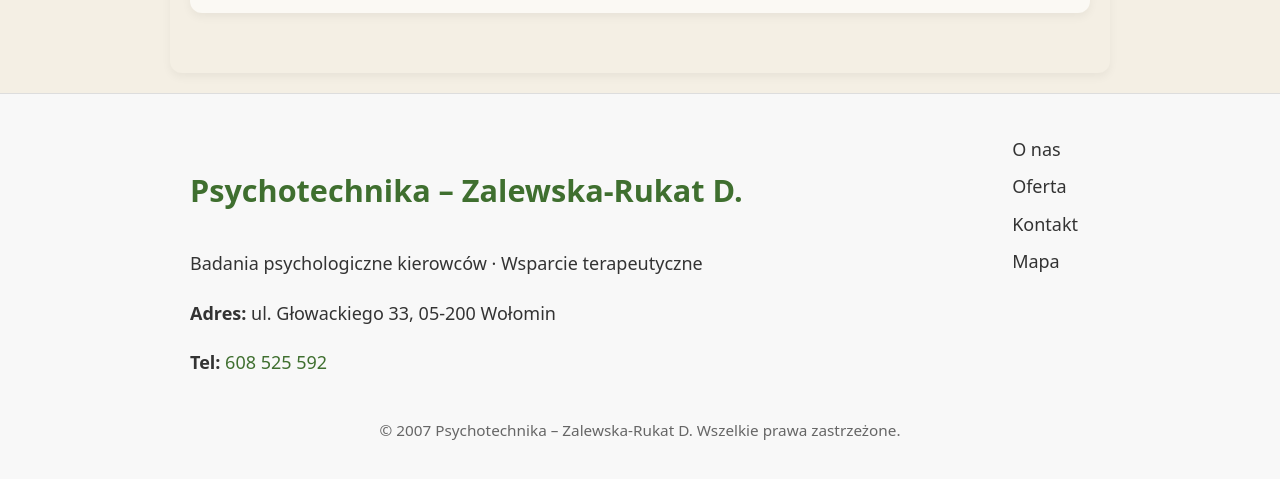
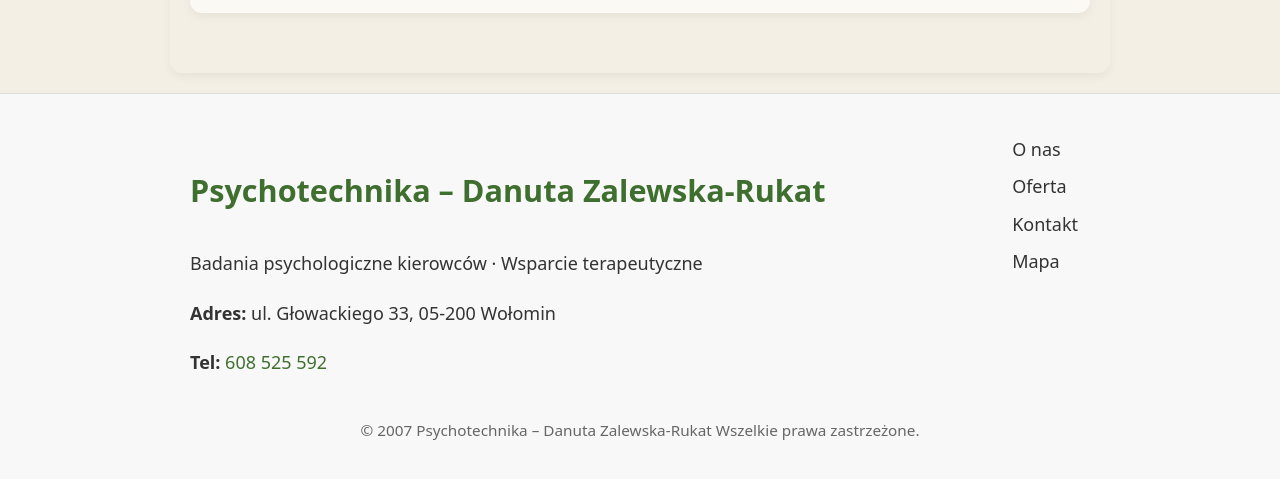
Before and after one commit to psychotechnika-wolomin/psychotechnika-wolomin.github.io, a plain HTML site: page index.html in a window 1280 px wide. Shown: the part 6309-6788 px from the top of the page. Drawn offline with Linux system fonts and the light colour scheme.

Commit message:
Change text

```diff
--- a/index.html
+++ b/index.html
@@ -404,7 +404,7 @@
 	<footer class="site-footer">
 	  <div class="footer-content">
 	    <div class="footer-info">
-	      <h3>Psychotechnika – Zalewska-Rukat D.</h3>
+	      <h3>Psychotechnika – Danuta Zalewska-Rukat</h3>
 	      <p>Badania psychologiczne kierowców · Wsparcie terapeutyczne</p>
 	      <p><strong>Adres:</strong> ul. Głowackiego 33, 05-200 Wołomin</p>
 	      <p><strong>Tel:</strong> <a href="tel:+48608525592">608 525 592</a></p>
@@ -419,7 +419,7 @@
 	  </div>
 
 	  <div class="footer-bottom">
-	    <p>© 2007 Psychotechnika – Zalewska-Rukat D. Wszelkie prawa zastrzeżone.</p>
+	    <p>© 2007 Psychotechnika – Danuta Zalewska-Rukat Wszelkie prawa zastrzeżone.</p>
 	  </div>
 	</footer>
 </body>
```
